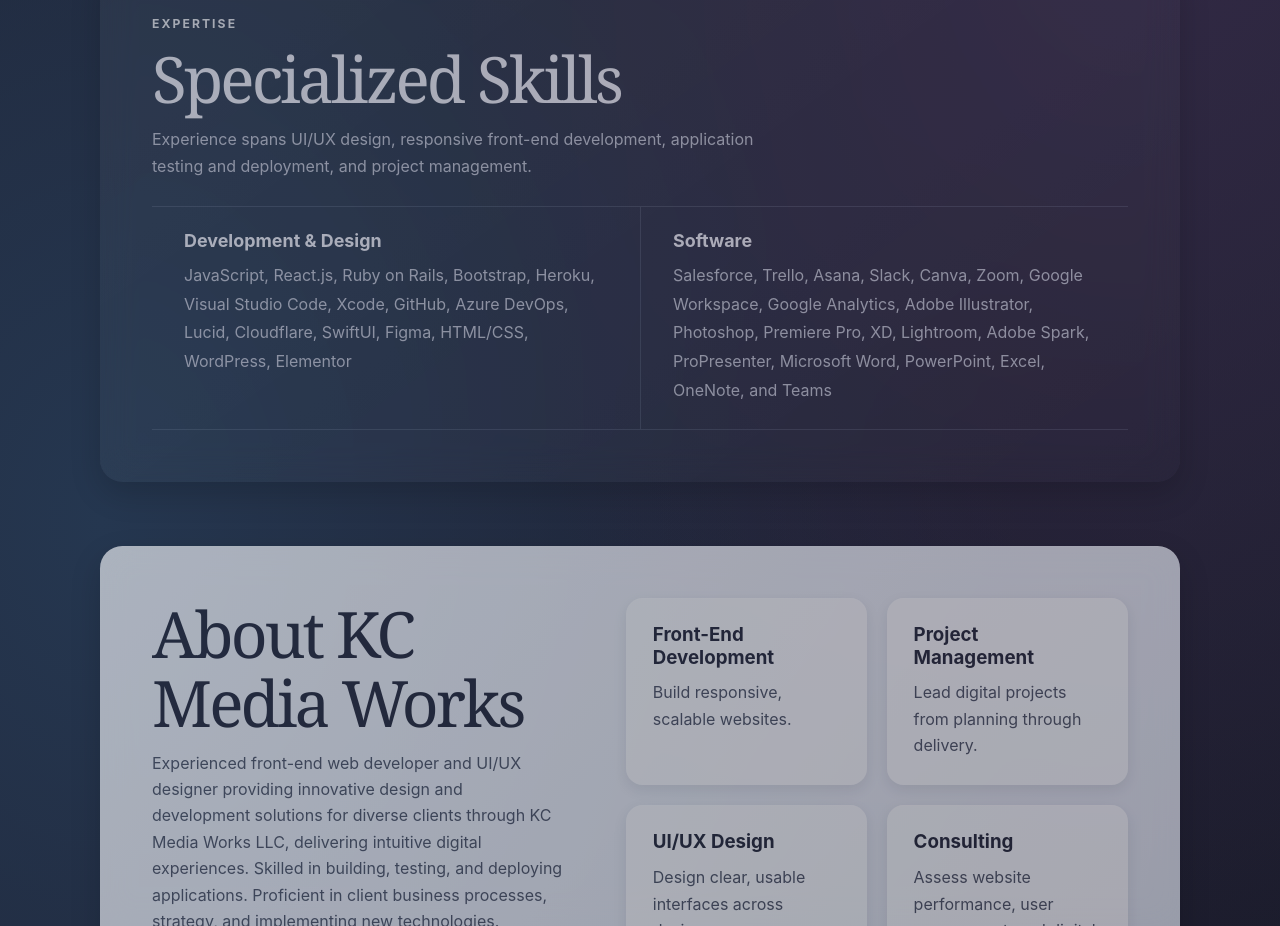
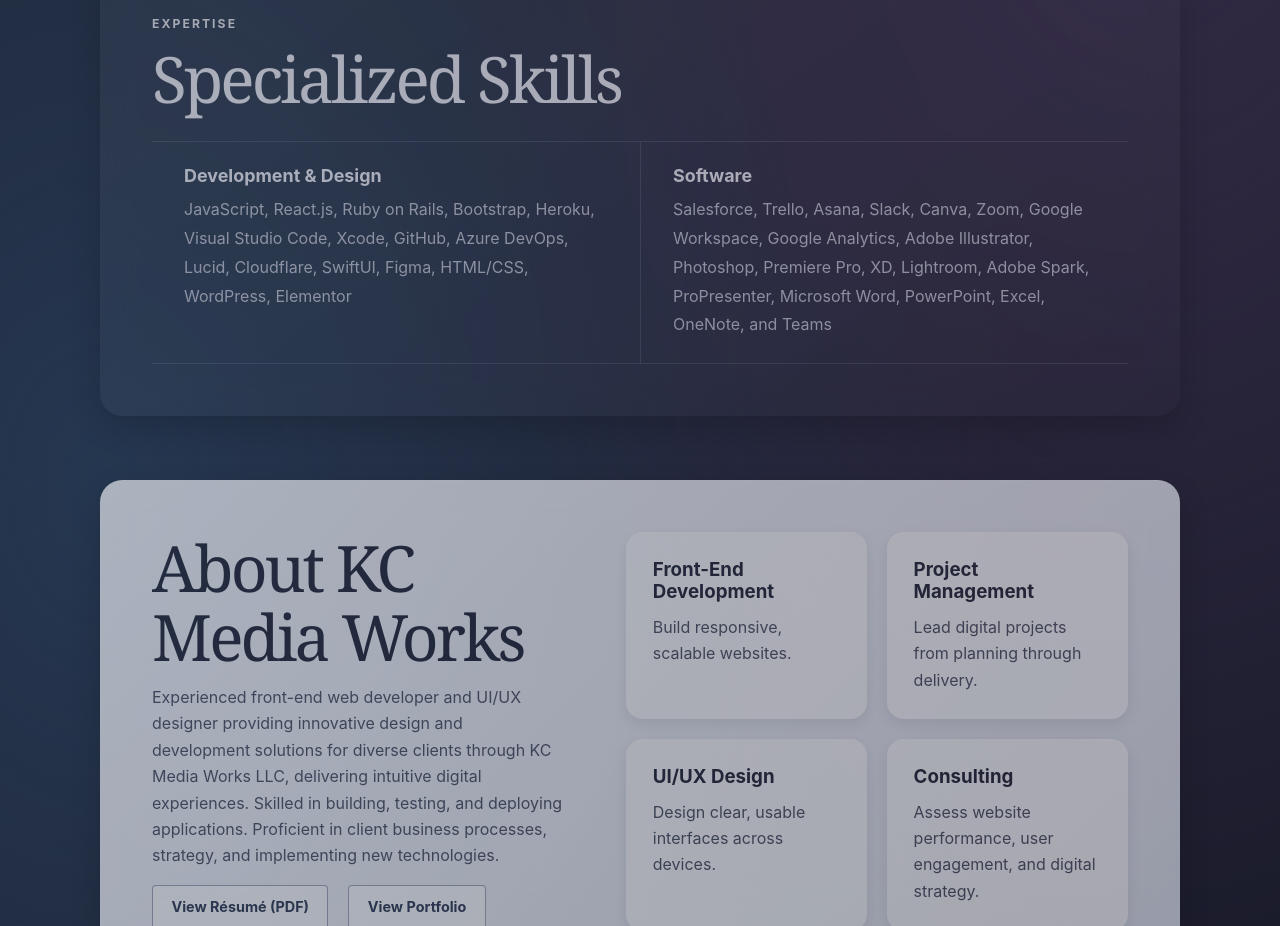
Before and after one commit to katherinecrocker1/kcmw, a plain HTML site: page dist/index.html in a window 1280 px wide. Shown: the part 1180-2106 px from the top of the page. Drawn offline with Linux system fonts and the light colour scheme.

Commit message:
remove copy

```diff
--- a/dist/index.html
+++ b/dist/index.html
@@ -68,7 +68,6 @@
       <div class="section-intro">
         <p class="eyebrow">Expertise</p>
         <h2>Specialized Skills</h2>
-        <p class="lede">Experience spans UI/UX design, responsive front-end development, application testing and deployment, and project management.</p>
       </div>
       <div class="skills-directory">
         <article class="panel">
```
